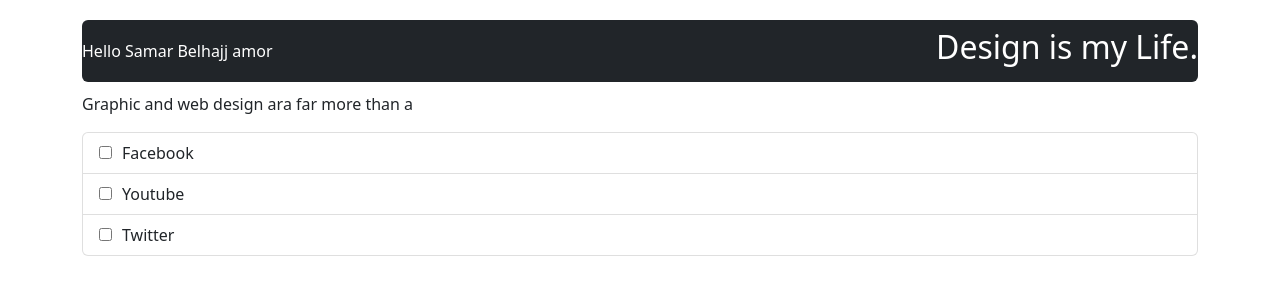
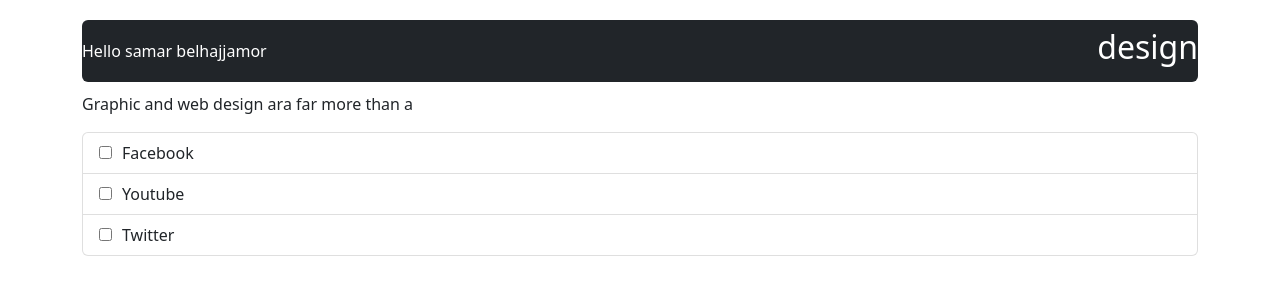
Before and after one commit to belhajjamorsamar/React_js, a React (Create React App) app: page / in a window 1280 px wide. Shown: the top 300 px of the page. Built offline with nearby package versions, Linux system fonts and the light colour scheme.

Commit message:
const, object ,variable

```diff
--- a/src/components/Header.js
+++ b/src/components/Header.js
@@ -1,8 +1,31 @@
 import React from 'react';
 function Header(){
-  let title ="";
-  const client="Designer";
-/*
+  const client ="designer"
+  const title ={
+    designer:"design",
+    programmer:"programming"
+
+  }
+
+  const info={
+    name:"samar",
+    lastname:"belhajjamor"
+  }
+  return(
+    <div className='navbar bg-dark rounded text-white'>
+    Hello {`${info.name}   ${info.lastname}`}
+         <h2 className="text-white">
+          {client == "designer" ? title.designer : title.programmer}
+          </h2>
+      </div>
+    );
+}
+export default Header;
+
+
+  /*let title = ""; //if classique
+  const client= "Designer";
+
   if(client=== "Designer"){
     title="Design is my Life"
   }
@@ -12,24 +35,5 @@ function Header(){
 }*/
 
 
-   const Client="Designer";
-   const Title = {
-    designer :"Design",
-    programmer:"Programming"
-   }
-   const info = {
-    name:"Samar",
-    nick:"Belhajj amor"
-   }
-
-
-  return(
-    <div className='navbar bg-dark rounded text-white'>
-         Hello {`${info.name} ${info.nick}`}
-         <h2 > {Client == "Designer" ? Title.designer:Title.programmer } is my Life.
-         </h2>
-
-      </div>
-    );
-}
-export default Header;
+// Hello {info.name+ " " +info.lastname}  :: affichage normale ,concatination avec "+"
+//Hello {`${info.name}  sdzfv  ${info.lastname}`} :: utiliser le backtec'`' pour l'afficher sans utliser le + pour la concatination on peut ajouter quelque entre les deux variables
```
Also changed, not shown: public/manifest.json (added), 1 other file (tests, documents, lock files or other folders).
